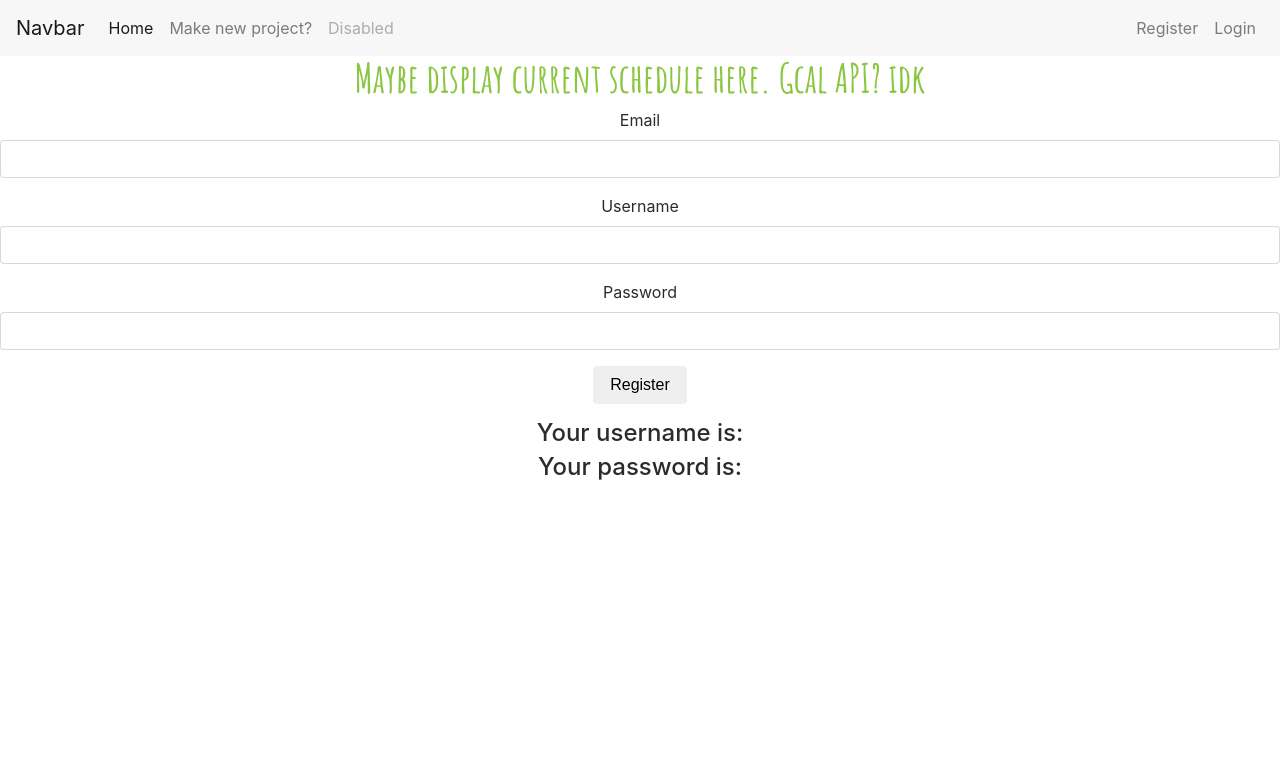
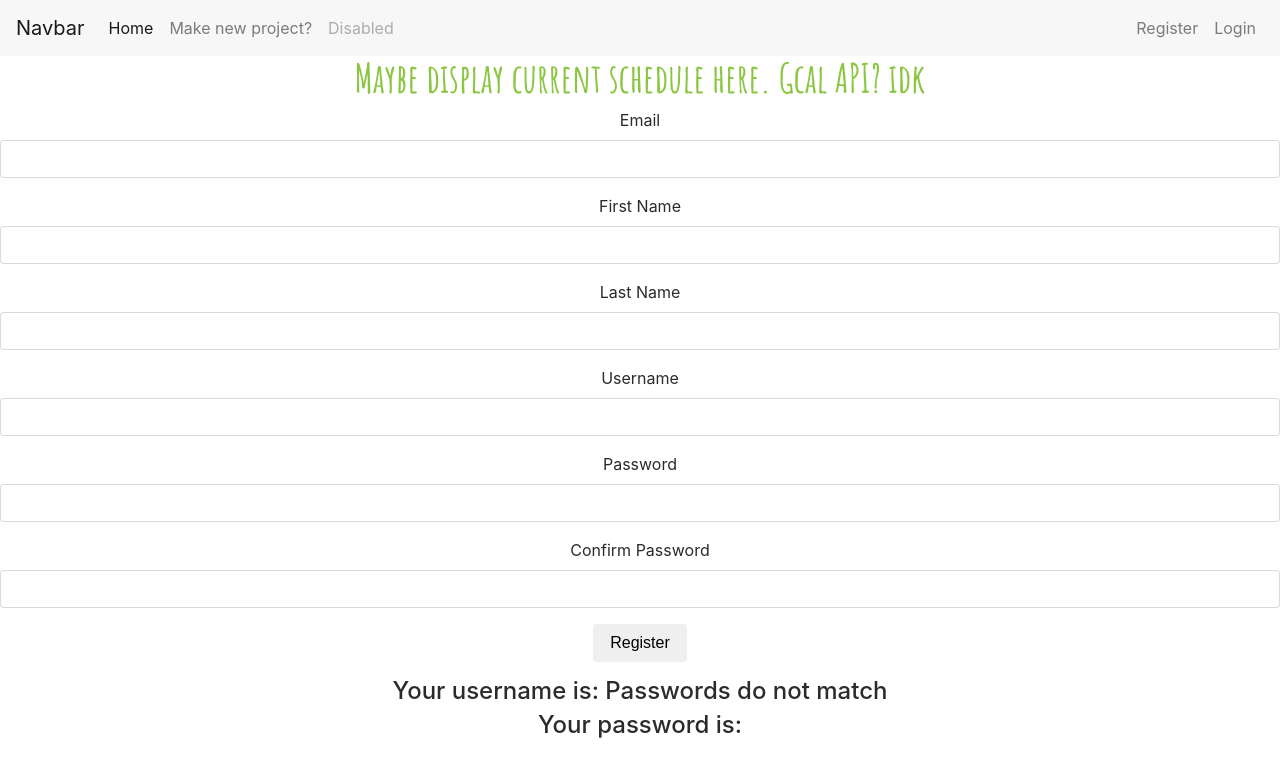
Before and after one commit to braun01/shehacks, a Flask app: page /register in a window 1280 px wide. Shown: the top 777 px of the page. Run offline with Flask 2, Linux system fonts and the light colour scheme; some libraries are stand-ins or nearby versions.

Commit message:
Updated registration apge

```diff
--- a/application.py
+++ b/application.py
@@ -18,8 +18,11 @@ class LoginForm(FlaskForm):
 
 class RegisterForm(FlaskForm):
     email = StringField("Email", validators=[DataRequired()])
-    name = StringField("Username", validators=[DataRequired()])
+    firstname = StringField("First Name", validators=[DataRequired()])
+    lastname = StringField("Last Name", validators=[DataRequired()])
+    username = StringField("Username", validators=[DataRequired()])
     password = StringField("Password", validators=[DataRequired()])
+    cpassword = StringField("Confirm Password", validators=[DataRequired()])
     register = SubmitField("Register")
 
 
@@ -57,13 +60,18 @@ def login():
 @app.route("/register", methods=['GET', 'POST'])
 def register():
     email = None
-    name = None
+    firstname = None
+    lastname = None
+    username = None
     password = None
     register = RegisterForm()
-    if register.validate_on_submit():
-        name = register.name.data
+    if register.validate_on_submit() and register.password.data == register.cpassword.data:
+        username = register.username.data
         password = register.password.data
-    return render_template('register.html', form=register, email = email, name=name, password=password)
+    else:
+        return render_template('register.html', form=register)
+    return render_template('register.html', form=register, email=email, firstname=firstname, lastname=lastname,
+                           name=username, password=password)
 
 
 if __name__ == "__main__":
--- a/templates/register.html
+++ b/templates/register.html
@@ -4,7 +4,7 @@
 {% block body %}
     <div>
         {{ wtf.quick_form(form) }}
-        <h4> Your username is: {% if name %}{{ name }}{% else %}{% endif %}</h4>
+        <h4> Your username is: {% if name %}{{ name }}{% else %}Passwords do not match{% endif %}</h4>
         <h4> Your password is: {% if name %}{{ password }}{% else %}{% endif %} </h4>
 
     </div>
```
